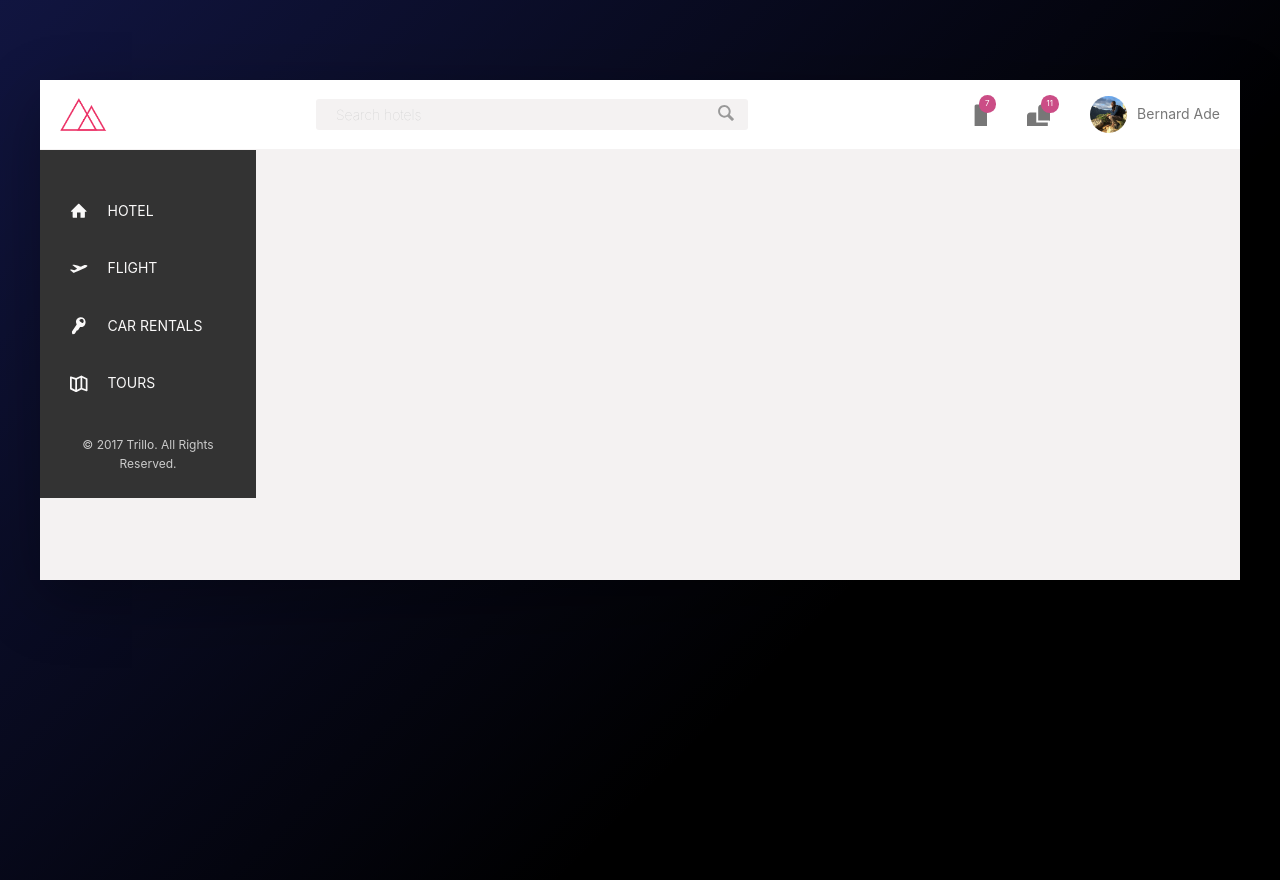
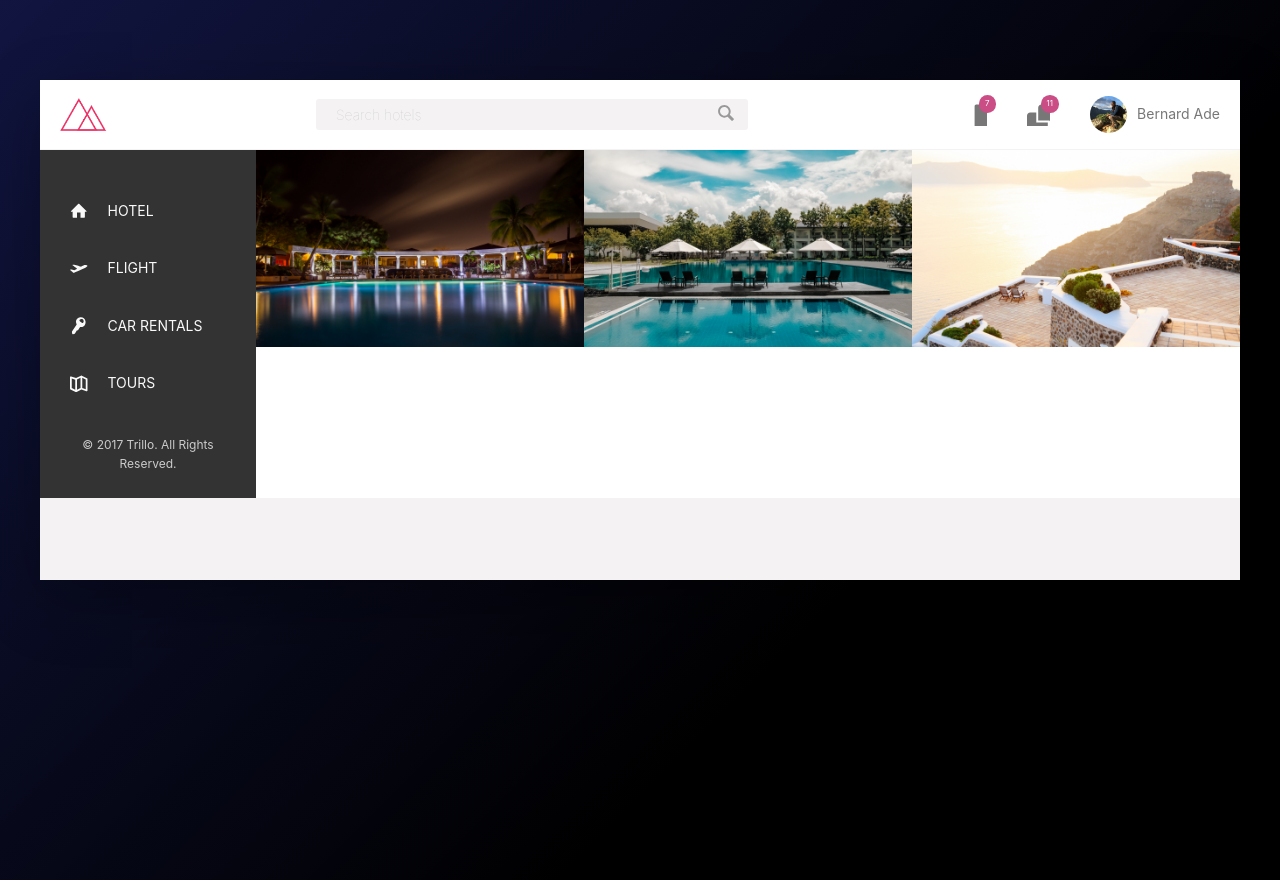
Before and after one commit to b-45/Vue-Sass-Bem, a Vue app: page /#/ in a window 1280 px wide. Built offline with nearby package versions, Linux system fonts and the light colour scheme.

Commit message:
added PhotoGallery component

```diff
--- /dev/null
+++ b/src/components/Content/TheHotelView/PhotoGallery.vue
@@ -0,0 +1,23 @@
+<template>
+  <div class="gallery">
+      <figure class="gallery__item">
+        <img src="@/img/hotel-1.jpg" alt="" class="gallery__photo">
+      </figure>
+      <figure class="gallery__item">
+        <img src="@/img/hotel-2.jpg" alt="" class="gallery__photo">
+      </figure>
+      <figure class="gallery__item">
+        <img src="@/img/hotel-3.jpg" alt="" class="gallery__photo">
+      </figure>
+    </div>
+</template>
+
+<style lang="scss" scoped>
+  .gallery {
+  display: flex;
+  &__photo {
+    width: 100%;
+    display: block;
+  }
+  }
+</style>
--- a/src/components/Content/TheHotelView/TheHotelView.vue
+++ b/src/components/Content/TheHotelView/TheHotelView.vue
@@ -1,3 +1,24 @@
 <template>
+  <div class="hotel-view">
+    <PhotoGallery></PhotoGallery>
+  </div>
+</template>
 
-</template>
+<script>
+import PhotoGallery from '@/components/Content/TheHotelView/PhotoGallery.vue';
+
+export default {
+  components: {
+    PhotoGallery,
+
+    }
+}
+</script>
+
+
+<style lang="scss" scoped>
+  .hotel-view {
+    background-color: #fff;
+    flex: 1; // flex 1 grows the remaining width next to sidebar
+  }
+</style>
```
